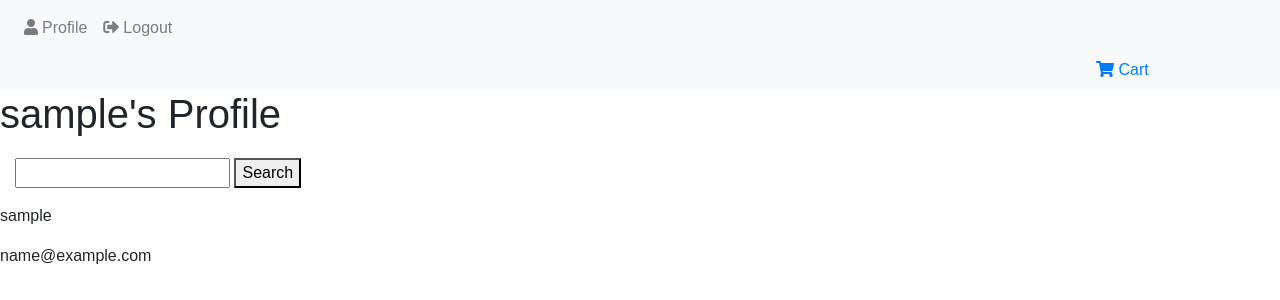
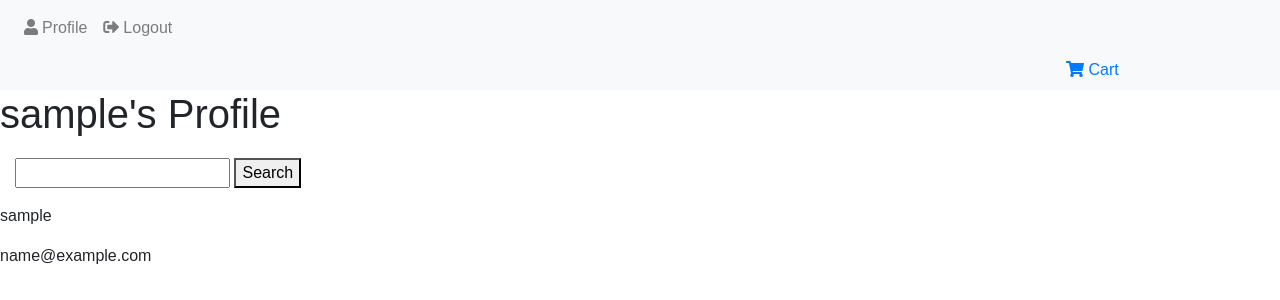
Before and after one commit to KittyMcDonagh/fsf-ecommerce-project, a Django app: page /accounts/profile/ in a window 1280 px wide. Shown: the top 300 px of the page. Run offline with Django 3.2, Linux system fonts and the light colour scheme; the visitor is signed in with stand-in values (Sample User, id 1); data comes from the database, SQL or seed files in the repository; some libraries are stand-ins or nearby versions.

Commit message:
increased space around cart

```diff
--- a/templates/base.html
+++ b/templates/base.html
@@ -40,7 +40,7 @@
             <li class="nav-item"><a class="nav-link" href="{% url 'login' %}"><i class="fa fa-sign-in-alt pr-1"></i>Log In</a></li>
             {% endif %}
 
-            <li style="padding-top:10px; padding-left:1080px">
+            <li style="padding-top:10px; padding-left:1050px">
                 <a href="{% url 'view_cart' %}">
                     <i class="fas fa-shopping-cart"></i> Cart
                     {% if product_count > 0 %}
```
